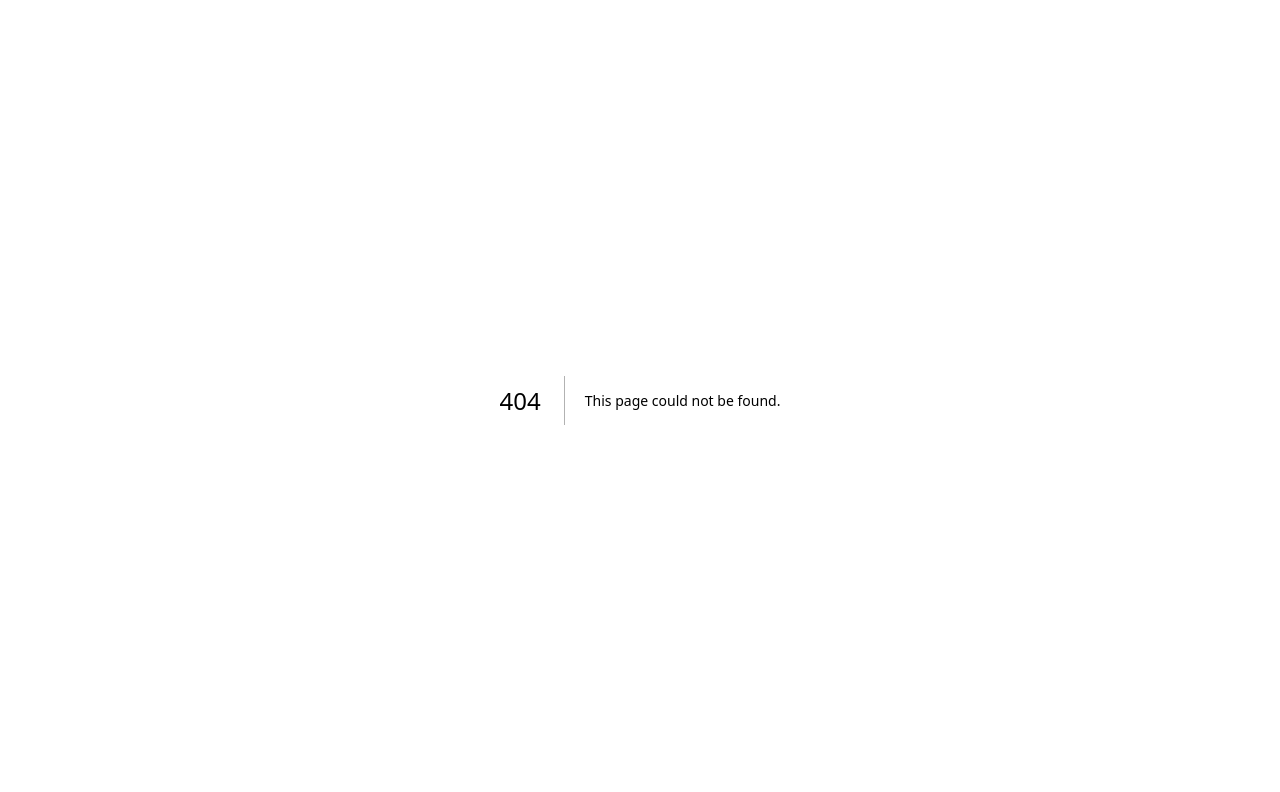
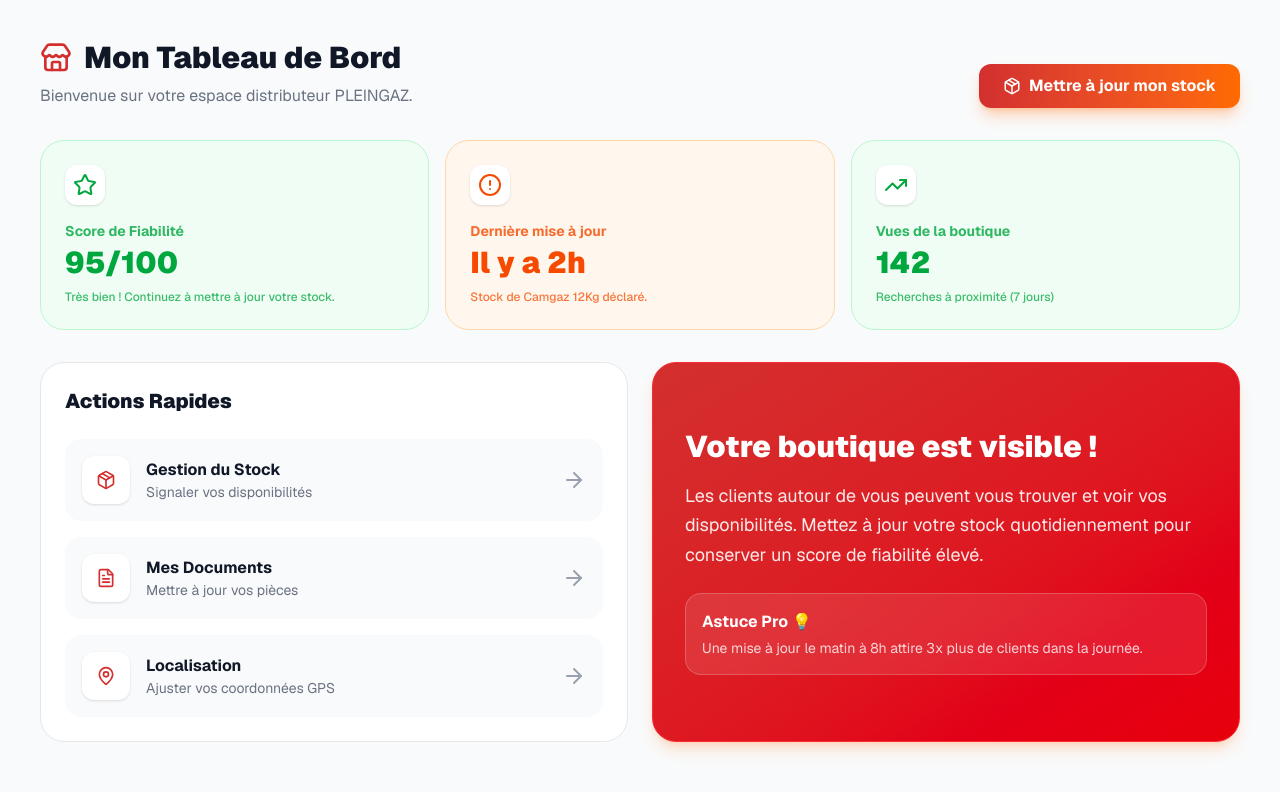
Before and after one commit to durelpro/pleingaz, a Next.js app in the folder apps/web/: page /distributor/dashboard in a window 1280 px wide. Before the commit this address had no page. Shown: the top 792 px of the page. Built offline with nearby package versions, Linux system fonts and the light colour scheme.

Commit message:
feat(web): create distributor dashboard page

```diff
--- /dev/null
+++ b/apps/web/src/app/distributor/dashboard/page.tsx
@@ -0,0 +1,144 @@
+'use client';
+
+import { useState } from 'react';
+import {
+  Store, Package, TrendingUp, AlertCircle,
+  MapPin, Star, Settings, FileText, ArrowRight
+} from 'lucide-react';
+import Link from 'next/link';
+
+export default function DistributorDashboard() {
+  return (
+    <div className="min-h-screen bg-gray-50 dark:bg-neutral-950 p-6 lg:p-10">
+      <div className="max-w-7xl mx-auto space-y-8">
+
+        {/* Header */}
+        <div className="flex flex-col md:flex-row justify-between items-start md:items-end gap-4">
+          <div>
+            <h1 className="text-3xl font-black text-gray-900 dark:text-white flex items-center gap-3">
+              <Store className="text-pleingaz-red" size={32} />
+              Mon Tableau de Bord
+            </h1>
+            <p className="text-gray-500 mt-2">Bienvenue sur votre espace distributeur PLEINGAZ.</p>
+          </div>
+          <div className="flex gap-3">
+            <Link href="/distributor/inventory" className="flex items-center gap-2 px-6 py-2.5 bg-gradient-to-r from-pleingaz-red to-[#ff6a00] text-white font-bold rounded-xl shadow-lg shadow-orange-500/30 hover:shadow-orange-500/50 hover:-translate-y-0.5 transition-all">
+              <Package size={18} />
+              Mettre à jour mon stock
+            </Link>
+          </div>
+        </div>
+
+        {/* Actionable Insights */}
+        <div className="grid grid-cols-1 md:grid-cols-3 gap-4">
+          <InsightCard
+            title="Score de Fiabilité"
+            value="95/100"
+            desc="Très bien ! Continuez à mettre à jour votre stock."
+            icon={<Star />}
+            alert="GOOD"
+          />
+          <InsightCard
+            title="Dernière mise à jour"
+            value="Il y a 2h"
+            desc="Stock de Camgaz 12Kg déclaré."
+            icon={<AlertCircle />}
+            alert="MEDIUM"
+          />
+          <InsightCard
+            title="Vues de la boutique"
+            value="142"
+            desc="Recherches à proximité (7 jours)"
+            icon={<TrendingUp />}
+            alert="GOOD"
+          />
+        </div>
+
+        {/* Quick Access Menu */}
+        <div className="grid grid-cols-1 md:grid-cols-2 gap-6">
+          <div className="bg-white dark:bg-neutral-900 border border-gray-200 dark:border-neutral-800 rounded-3xl p-6">
+            <h3 className="font-black text-xl text-gray-900 dark:text-white mb-6">Actions Rapides</h3>
+            <div className="space-y-4">
+              <Link href="/distributor/inventory" className="group flex justify-between items-center p-4 bg-gray-50 dark:bg-neutral-950 rounded-2xl hover:bg-orange-50 dark:hover:bg-orange-900/10 border border-transparent hover:border-orange-200 dark:hover:border-orange-900/30 transition-all">
+                <div className="flex items-center gap-4">
+                  <div className="w-12 h-12 bg-white dark:bg-neutral-900 rounded-xl flex items-center justify-center shadow-sm text-pleingaz-red group-hover:scale-110 transition-transform">
+                    <Package size={20} />
+                  </div>
+                  <div>
+                    <h4 className="font-bold text-gray-900 dark:text-white">Gestion du Stock</h4>
+                    <p className="text-sm text-gray-500">Signaler vos disponibilités</p>
+                  </div>
+                </div>
+                <ArrowRight className="text-gray-400 group-hover:text-pleingaz-red transition-colors" />
+              </Link>
+
+              <Link href="#" className="group flex justify-between items-center p-4 bg-gray-50 dark:bg-neutral-950 rounded-2xl hover:bg-orange-50 dark:hover:bg-orange-900/10 border border-transparent hover:border-orange-200 dark:hover:border-orange-900/30 transition-all">
+                <div className="flex items-center gap-4">
+                  <div className="w-12 h-12 bg-white dark:bg-neutral-900 rounded-xl flex items-center justify-center shadow-sm text-pleingaz-red group-hover:scale-110 transition-transform">
+                    <FileText size={20} />
+                  </div>
+                  <div>
+                    <h4 className="font-bold text-gray-900 dark:text-white">Mes Documents</h4>
+                    <p className="text-sm text-gray-500">Mettre à jour vos pièces</p>
+                  </div>
+                </div>
+                <ArrowRight className="text-gray-400 group-hover:text-pleingaz-red transition-colors" />
+              </Link>
+
+              <Link href="#" className="group flex justify-between items-center p-4 bg-gray-50 dark:bg-neutral-950 rounded-2xl hover:bg-orange-50 dark:hover:bg-orange-900/10 border border-transparent hover:border-orange-200 dark:hover:border-orange-900/30 transition-all">
+                <div className="flex items-center gap-4">
+                  <div className="w-12 h-12 bg-white dark:bg-neutral-900 rounded-xl flex items-center justify-center shadow-sm text-pleingaz-red group-hover:scale-110 transition-transform">
+                    <MapPin size={20} />
+                  </div>
+                  <div>
+                    <h4 className="font-bold text-gray-900 dark:text-white">Localisation</h4>
+                    <p className="text-sm text-gray-500">Ajuster vos coordonnées GPS</p>
+                  </div>
+                </div>
+                <ArrowRight className="text-gray-400 group-hover:text-pleingaz-red transition-colors" />
+              </Link>
+            </div>
+          </div>
+
+          <div className="bg-gradient-to-br from-pleingaz-red to-red-600 border border-red-500 rounded-3xl p-8 text-white shadow-lg shadow-orange-500/20 flex flex-col justify-center">
+            <h3 className="font-black text-3xl mb-4">Votre boutique est visible !</h3>
+            <p className="text-white/90 text-lg mb-6 leading-relaxed">
+              Les clients autour de vous peuvent vous trouver et voir vos disponibilités.
+              Mettez à jour votre stock quotidiennement pour conserver un score de fiabilité élevé.
+            </p>
+            <div className="p-4 bg-white/10 rounded-2xl backdrop-blur-sm border border-white/20">
+              <p className="font-bold">Astuce Pro 💡</p>
+              <p className="text-sm text-white/80 mt-1">
+                Une mise à jour le matin à 8h attire 3x plus de clients dans la journée.
+              </p>
+            </div>
+          </div>
+        </div>
+
+      </div>
+    </div>
+  );
+}
+
+function InsightCard({ title, value, desc, icon, alert }: { title: string, value: string, desc: string, icon: any, alert: 'HIGH' | 'MEDIUM' | 'GOOD' }) {
+  const colors = {
+    HIGH: 'bg-red-50 dark:bg-red-900/10 border-red-200 dark:border-red-900/30 text-red-600',
+    MEDIUM: 'bg-orange-50 dark:bg-orange-900/10 border-orange-200 dark:border-orange-900/30 text-orange-600',
+    GOOD: 'bg-green-50 dark:bg-green-900/10 border-green-200 dark:border-green-900/30 text-green-600'
+  };
+
+  return (
+    <div className={`p-6 rounded-3xl border ${colors[alert]} flex flex-col justify-between`}>
+      <div className="flex justify-between items-start mb-4">
+        <div className="p-2 bg-white dark:bg-neutral-900 rounded-xl shadow-sm">
+          {icon}
+        </div>
+      </div>
+      <div>
+        <p className="text-sm font-bold opacity-80 mb-1">{title}</p>
+        <h3 className="text-3xl font-black">{value}</h3>
+        <p className="text-xs mt-2 opacity-75 font-medium">{desc}</p>
+      </div>
+    </div>
+  );
+}
```
